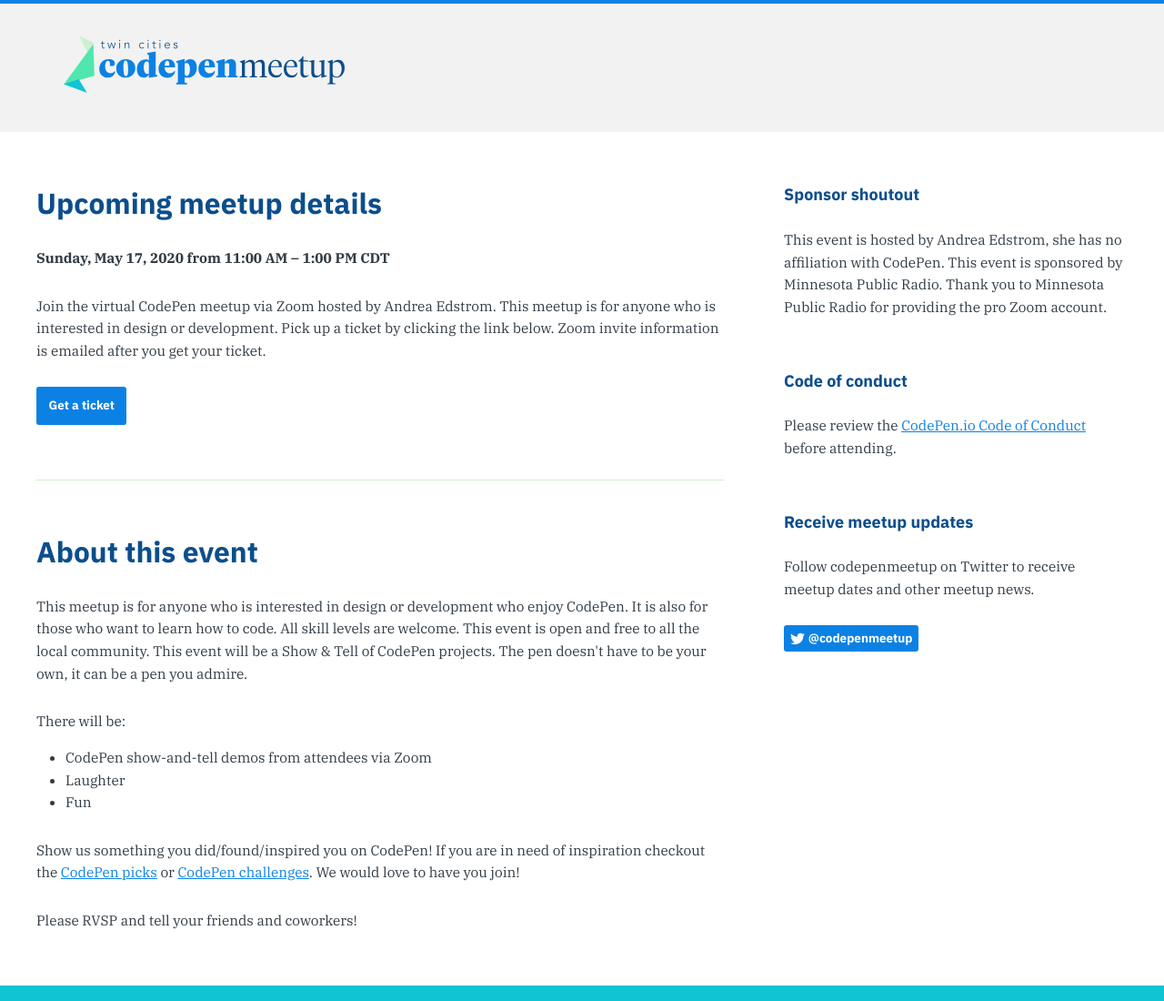
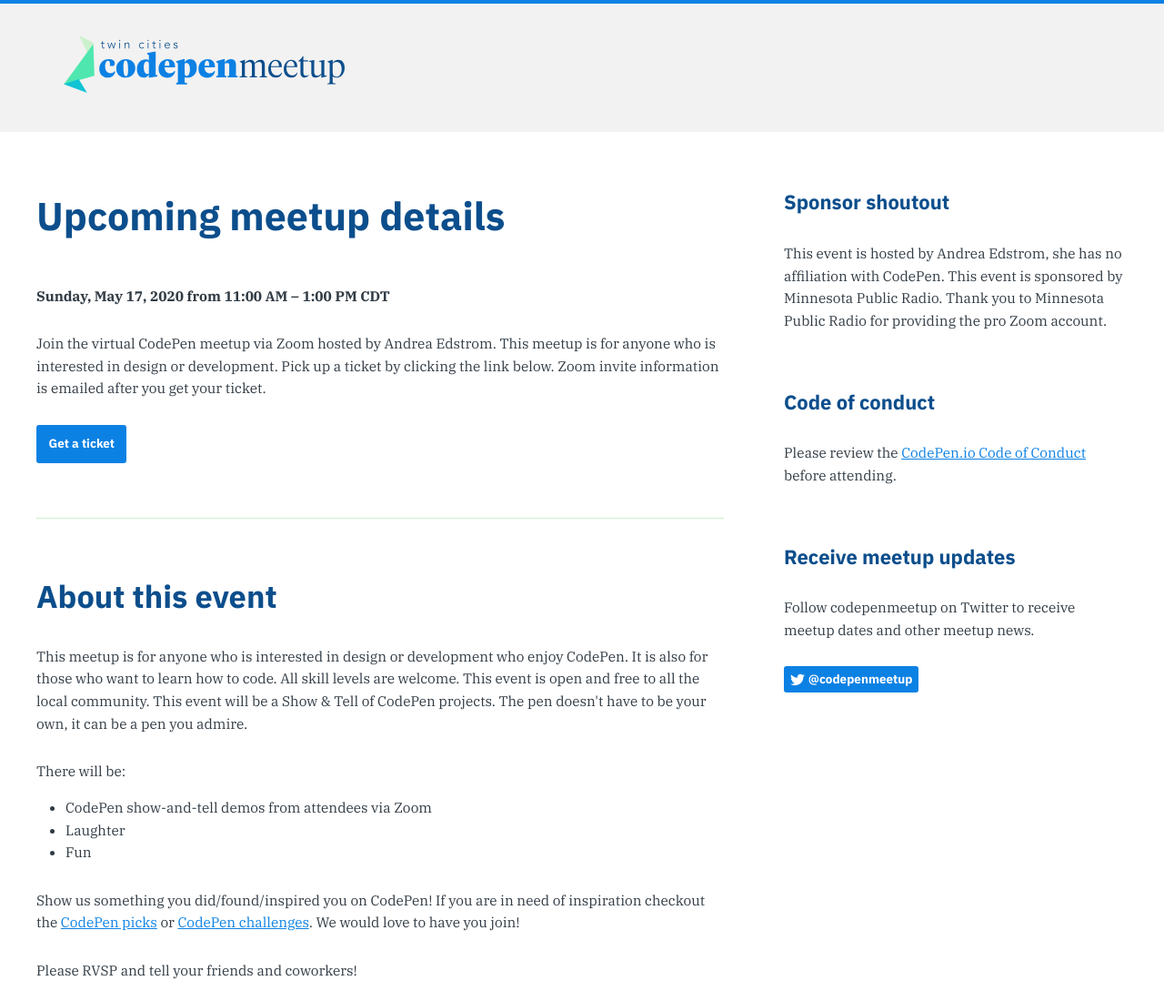
Before and after one commit to dreascode/codepenmeetup, a Gatsby site: page / in a window 1280 px wide. Shown: the top 1100 px of the page at 91% size. Built offline with nearby package versions, Linux system fonts and the light colour scheme; Gatsby itself is replaced by a stand-in of ours.

Commit message:
update headings

```diff
--- a/src/pages/index.js
+++ b/src/pages/index.js
@@ -13,7 +13,7 @@
 
           <article className="article">
             <section className="section section-border">
-              <h1 className="hdg hdg-3">Upcoming meetup details</h1>
+              <h1 className="hdg hdg-2">Upcoming meetup details</h1>
               <p><strong>Sunday, May 17, 2020 from 11:00 AM – 1:00 PM CDT</strong></p>
               <p>
               Join the virtual CodePen meetup via Zoom hosted by Andrea Edstrom. This meetup is for anyone who is interested in design or development. Pick up a ticket by clicking the link below. Zoom invite information is emailed after you get your ticket.</p>
--- a/src/scss/modules/hdg.scss
+++ b/src/scss/modules/hdg.scss
@@ -27,80 +27,69 @@
   font-weight: bold;
   @include clearfix();
   margin: 0;
+  line-height: 1.5;
 }
 
 h1, .hdg-1 {
-  font-size: 1.6em;
-  line-height: 1.4;
-  margin-bottom: 10px;
-
-  @include media($media-small-tablet) {
-    font-size: 1.8em;
-  }
+  font-size: 1.953em;
+  margin-bottom: .875em;
 
   @include media($media-tablet) {
-    font-size: 2.2em;
-     margin-bottom: 15px;
+    font-size: 3.052em;
+    margin-bottom: 1em;
   }
-
-   @include media($media-d-w) {
-     font-size: 2.6em;
-     margin-bottom: 30px;
-   }
 }
 
 h2, .hdg-2 {
-  font-size: 1.4em;
-  line-height: 1.4;
-  margin-bottom: 10px;
-
-  @include media($media-small-tablet) {
-    font-size: 1.4em;
-  }
+  font-size: 1.563em;
+  margin-bottom: .875em;
 
   @include media($media-tablet) {
-    font-size: 1.6em;
-    margin-bottom: 15px;
-  }
-
-  @include media($media-d-w) {
-    font-size: 2.6em;
-    margin-bottom: 30px;
+    font-size: 2.441em;
+    margin-bottom: 1em;
   }
 }
 
 h3, .hdg-3 {
-  font-size: 1.2em;
-  line-height: 1.2;
-
-  @include media($media-small-tablet) {
-    font-size: 1.4em;
-  }
+  font-size: 1.25em;
+  margin-bottom: .5em;
 
   @include media($media-tablet) {
-    font-size: 1.6em;
-  }
-
-  @include media($media-d-w) {
-    font-size: 1.8em;
+    font-size: 1.953em;
   }
 }
 
 h4, .hdg-4 {
-  font-size: .74em;
+  font-size: 1em;
 
   @include media($media-tablet) {
-    $min_width: 768px;
-    $max_width: 1100px;
-    $min_font: 15px;
-    $max_font: 18px;
-    // font-size: 1.1em;
-    line-height: 1;
-    @include fluid-type($min_width, $max_width, $min_font, $max_font);
+    font-size: 1.563em;
   }
 
-  @include media(78.75) {
-    font-size: 1.4em;
+
+}
+
+h4, .hdg-4 {
+  font-size: .8em;
+
+  @include media($media-tablet) {
+    font-size: 1.25em;
+  }
+}
+
+h5, .hdg-5 {
+  font-size: .64em;
+
+  @include media($media-tablet) {
+    font-size: 1em;
+  }
+}
+
+.small {
+  font-size: .64em;
+
+  @include media($media-tablet) {
+    font-size: 1em;
   }
 }
 
```
